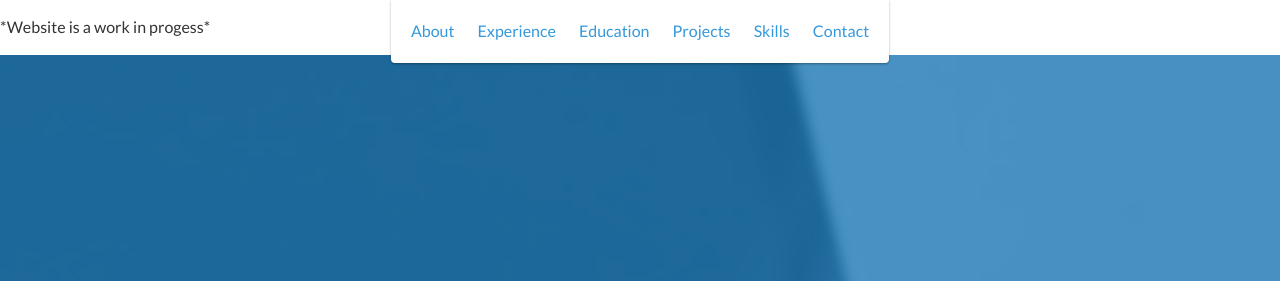
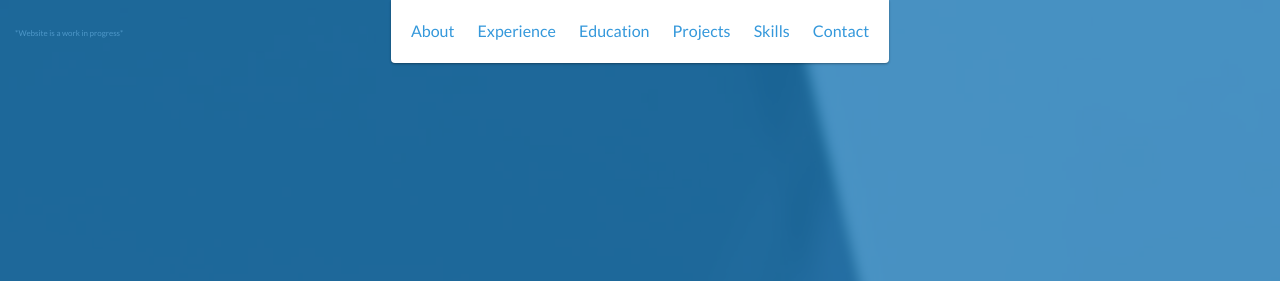
Before and after one commit to shivanisoman/shivanisoman.github.io, a website: page index.html in a window 1280 px wide. Shown: the top 281 px of the page. Drawn offline with nearby package versions, Linux system fonts and the light colour scheme.

Commit message:
WIP disclaimer 2

```diff
--- a/index.html
+++ b/index.html
@@ -15,9 +15,6 @@
 </head>
 
 <body>
-    <div id="disclaimer">
-        <p>*Website is a work in progess*<p>
-    </div>
     <div id="mobile-menu-open" class="shadow-large">
         <i class="fa fa-bars" aria-hidden="true"></i>
     </div>
@@ -50,6 +47,9 @@
     <!-- End header -->
 
     <div id="lead">
+        <div id="disclaimer">
+            <h5>*Website is a work in progress*<h5>
+        </div>
         <div id="lead-content">
             <h1>Shivani Soman</h1>
             <h2>Data Analytics Developer & Aspiring Data Scientist</h2>
--- a/scss/styles.scss
+++ b/scss/styles.scss
@@ -354,6 +354,13 @@ footer {
     background-size: cover;
     padding: 15px;
     overflow: hidden;
+
+    h5 {
+        color: lighten($base-color, 50%);
+        font-weight: 500;
+        font-size: .50em;
+        margin-bottom: 15px;
+    }
 }
 
 #lead-content {
```
Also changed, not shown: css/styles.css.
